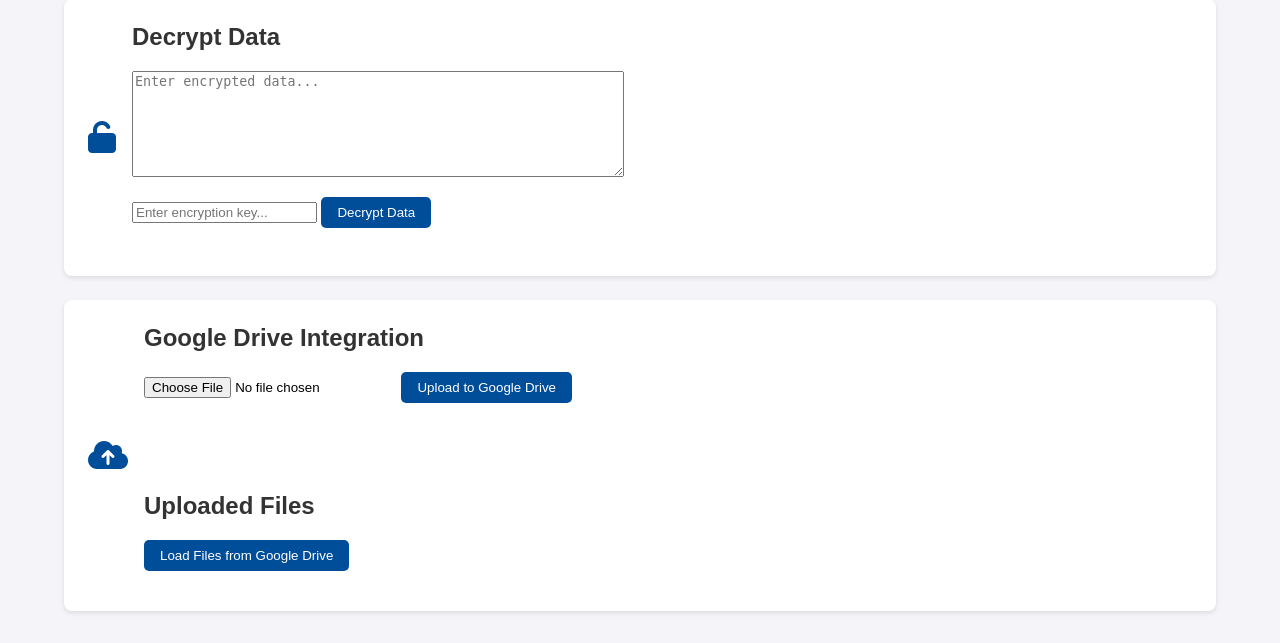
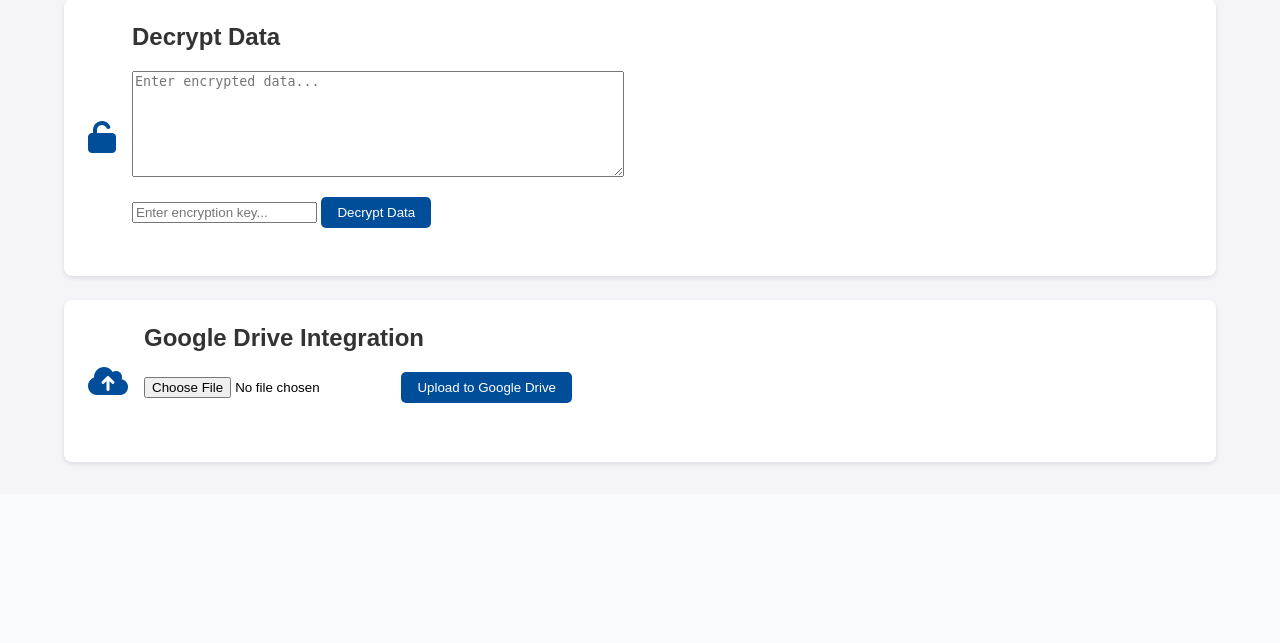
Before and after one commit to dharmendra-coder1/AI-Powered-Audio-Video-Processing-Web-Application-using-Flask, a Flask app: page / in a window 1280 px wide. Shown: the part 2858-3501 px from the top of the page. After the commit the page ends 3324 px from the top, so only its background shows below. Run offline with Flask 3, Linux system fonts and the light colour scheme.

Commit message:
index.html

```diff
--- a/templates/index.html
+++ b/templates/index.html
@@ -453,21 +453,6 @@
                     <button type="submit">Upload to Google Drive</button>
                 </form>
                 <div id="google-drive-output"></div>
-
-                <br>
-                <br>
-                <br>
-
-                 <!-- Uploaded Files Section -->
-<div id="uploaded-files-section">
-    <h2>Uploaded Files</h2>
-    <button id="list-files-btn">Load Files from Google Drive</button>
-    <ul id="uploaded-files-list">
-        {% for file in uploaded_files %}
-        <li>{{ file }}</li>
-        {% endfor %}
-    </ul>
-</div>
             </div>
         </div>
     </div>
```
